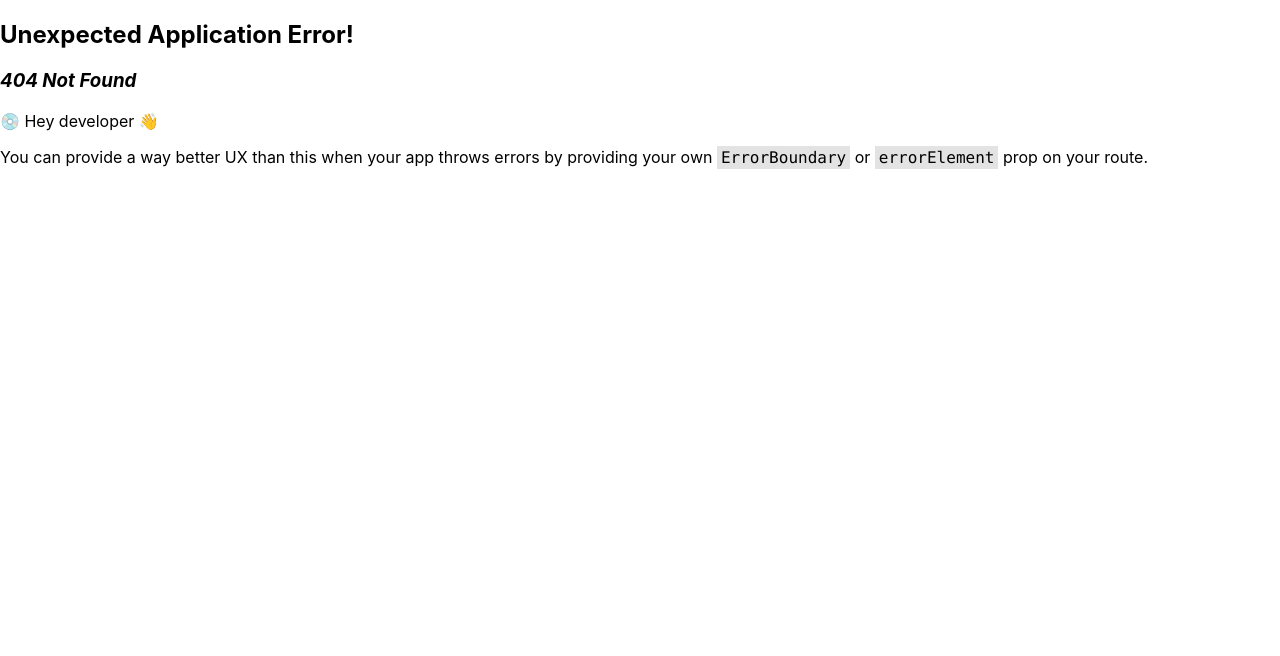
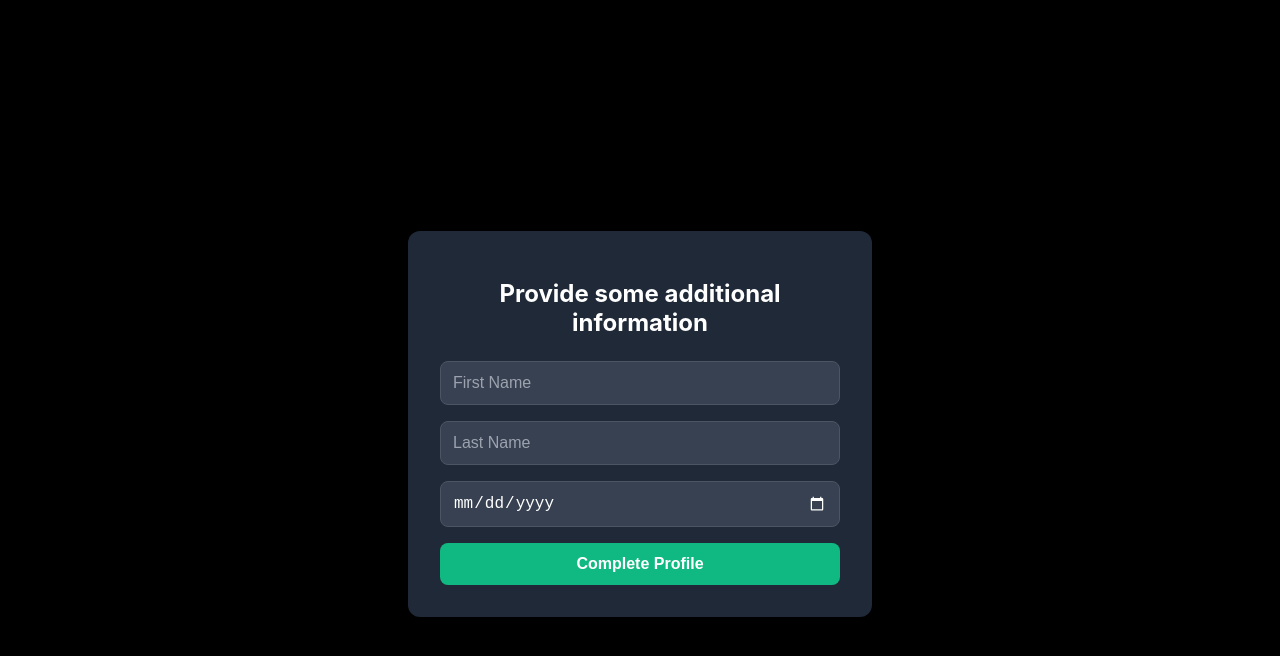
Before and after one commit to VasylSyman/SpotyDate_front, a React (Create React App) app: page /register/profile in a window 1280 px wide. Before the commit this address had no page. Shown: the top 656 px of the page. Built offline with nearby package versions, Linux system fonts and the light colour scheme.

Commit message:
feat: improve login screens flow

```diff
--- a/src/AuthScreen/AuthLayout.js
+++ b/src/AuthScreen/AuthLayout.js
@@ -32,6 +32,7 @@ export const Form = styled.form`
 `;
 
 export const Input = styled.input`
+    box-sizing: border-box;
   width: 100%;
   padding: 0.75rem;
   background-color: #374151;
@@ -51,6 +52,7 @@ export const Input = styled.input`
 `;
 
 export const Button = styled.button`
+    box-sizing: border-box;
   width: 100%;
   padding: 0.75rem;
   background-color: #10b981;
--- a/src/AuthScreen/AuthScreen.js
+++ /dev/null
@@ -1,15 +0,0 @@
-import React, { useState } from 'react';
-import Login from './Login';
-import Register from './Register';
-
-const AuthScreen = () => {
-    const [isLogin, setIsLogin] = useState(true);
-
-    return isLogin ? (
-        <Login onSwitchToRegister={() => setIsLogin(false)} />
-    ) : (
-        <Register onSwitchToLogin={() => setIsLogin(true)} />
-    );
-};
-
-export default AuthScreen;
--- a/src/AuthScreen/Login.js
+++ b/src/AuthScreen/Login.js
@@ -1,5 +1,6 @@
 import React, { useState } from 'react';
 import { AuthContainer, AuthCard, AuthTitle, Form, Input, Button, SwitchText } from './AuthLayout';
+import { Link } from 'react-router-dom';
 
 const Login = ({ onSwitchToRegister }) => {
     const [formData, setFormData] = useState({
@@ -58,7 +59,7 @@ const Login = ({ onSwitchToRegister }) => {
                 </Form>
                 <SwitchText>
                     Don't have an account?
-                    <a href="#" onClick={onSwitchToRegister}>Sign Up</a>
+                    <Link to="/register" onClick={onSwitchToRegister}>Sign Up</Link>
                 </SwitchText>
             </AuthCard>
         </AuthContainer>
--- /dev/null
+++ b/src/AuthScreen/ProfileForm.js
@@ -0,0 +1,79 @@
+import React, { useState } from 'react';
+import {AuthTitle, AuthCard, Form, Input, Button, AuthContainer} from './AuthLayout';
+import styled from 'styled-components';
+
+const DateInput = styled(Input).attrs({ type: 'date' })`
+  color-scheme: dark;
+`;
+
+const ErrorText = styled.p`
+  color: #ef4444;
+  font-size: 0.875rem;
+  margin-top: -0.5rem;
+`;
+
+const ProfileForm = ({ onComplete }) => {
+    const [formData, setFormData] = useState({
+        name: '',
+        surname: '',
+        birthdate: ''
+    });
+    const [loading, setLoading] = useState(false);
+    const [error, setError] = useState('');
+
+    const handleChange = (e) => {
+        const { name, value } = e.target;
+        setFormData(prev => ({
+            ...prev,
+            [name]: value
+        }));
+        setError('');
+    };
+
+    const handleSubmit = async (e) => {
+        e.preventDefault();
+        setLoading(true);
+
+        setError('Failed to complete profile. Please try again.');
+        setLoading(false);
+    };
+
+    return (
+        <AuthContainer>
+            <AuthCard>
+                <AuthTitle>Provide some additional information</AuthTitle>
+                <Form onSubmit={handleSubmit}>
+                    <Input
+                        type="text"
+                        name="name"
+                        placeholder="First Name"
+                        value={formData.name}
+                        onChange={handleChange}
+                        required
+                    />
+                    <Input
+                        type="text"
+                        name="surname"
+                        placeholder="Last Name"
+                        value={formData.surname}
+                        onChange={handleChange}
+                        required
+                    />
+                    <DateInput
+                        name="birthdate"
+                        value={formData.birthdate}
+                        onChange={handleChange}
+                        required
+                    />
+                    {error && <ErrorText>{error}</ErrorText>}
+                    <Button type="submit" disabled={loading}>
+                        {loading ? 'Completing Profile...' : 'Complete Profile'}
+                    </Button>
+                </Form>
+            </AuthCard>
+        </AuthContainer>
+
+    );
+};
+
+export default ProfileForm;
--- a/src/AuthScreen/Register.js
+++ b/src/AuthScreen/Register.js
@@ -1,7 +1,11 @@
 import React, { useState } from 'react';
 import { AuthContainer, AuthCard, AuthTitle, Form, Input, Button, SwitchText } from './AuthLayout';
+import { Link } from 'react-router-dom';
+import {useNavigate} from 'react-router-dom';
 
 const Register = ({ onSwitchToLogin }) => {
+    const navigate = useNavigate();
+
     const [formData, setFormData] = useState({
         email: '',
         password: '',
@@ -47,6 +51,8 @@ const Register = ({ onSwitchToLogin }) => {
         } finally {
             setLoading(false);
         }
+
+        navigate('/register/profile');
     };
 
     return (
@@ -83,13 +89,16 @@ const Register = ({ onSwitchToLogin }) => {
                             {error}
                         </p>
                     )}
-                    <Button type="submit" disabled={loading}>
-                        {loading ? 'Creating account...' : 'Create Account'}
+                    {/*<Button type="submit" disabled={loading}>*/}
+                    {/*    {loading ? 'Creating account...' : 'Create Account'}*/}
+                    {/*</Button>*/}
+                    <Button onSubmit={handleSubmit}>
+                        Next
                     </Button>
                 </Form>
                 <SwitchText>
                     Already have an account?
-                    <a href="#" onClick={onSwitchToLogin}>Sign In</a>
+                    <Link to="/login" onClick={onSwitchToLogin}>Sign In</Link>
                 </SwitchText>
             </AuthCard>
         </AuthContainer>
```
Also changed, not shown: src/router.js (+12 -2 lines).
